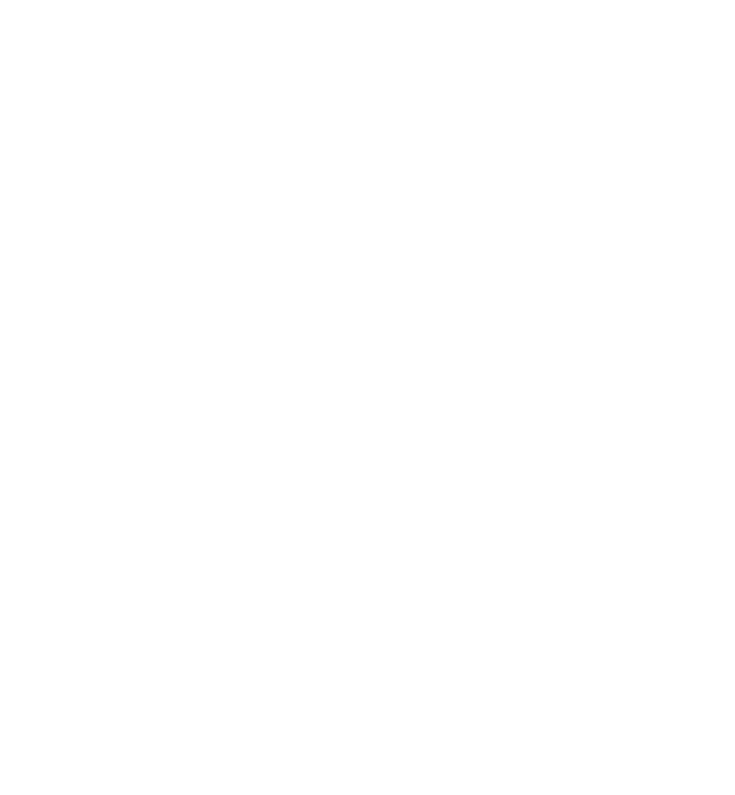
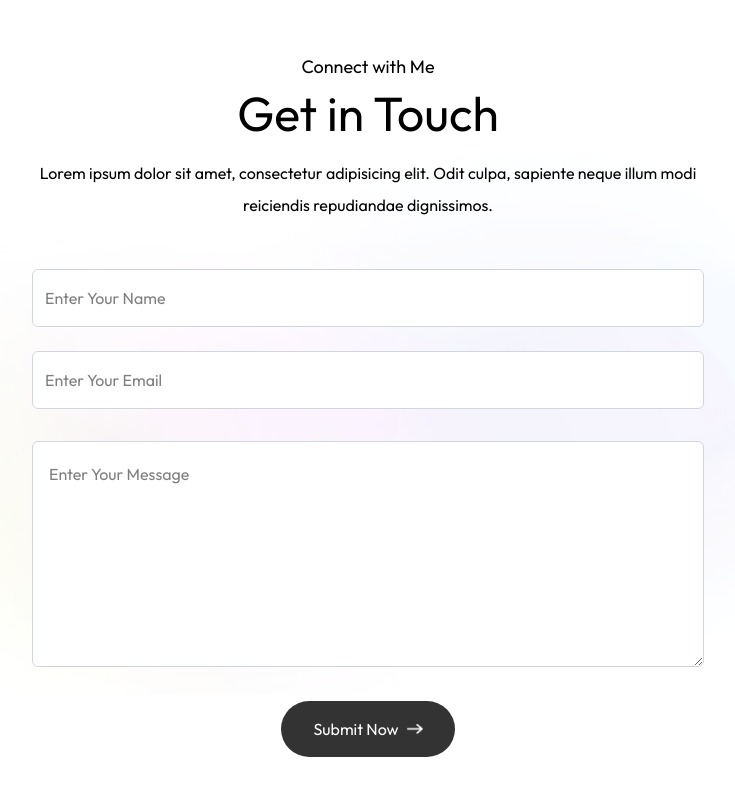
Before and after one commit to Anas1602/Next-JS-Portfolio, a Next.js app: page / in a window 1280 px wide. Shown: the part 3024-3819 px from the top of the page, without its empty margins (272-1007 px from the left). Before the commit the page ends 3037 px from the top, so only its background shows below. Built offline with nearby package versions, Linux system fonts and the light colour scheme; a web font is replaced by a local one.

Commit message:
Contact Form Added

```diff
--- /dev/null
+++ b/app/components/Contact.jsx
@@ -0,0 +1,48 @@
+import { assets } from "@/assets/assets";
+import Image from "next/image";
+import React from "react";
+
+const Contact = () => {
+  return (
+    <div
+      id="contact"
+      className="w-full px-[12%] py-10 scroll-mt-20 bg-[url('/footer-bg-color.png')] bg-no-repeat bg-center bg-[length:90%_auto]">
+      <h4 className="text-center mb-2 text-lg">Connect with Me</h4>
+      <h2 className="text-center text-5xl">Get in Touch</h2>
+      <p className="text-center max-w-2xl mx-auto mt-5 mb-12">
+        Lorem ipsum dolor sit amet, consectetur adipisicing elit. Odit culpa,
+        sapiente neque illum modi reiciendis repudiandae dignissimos.
+      </p>
+
+      <form className="max-w-2xl mx-auto">
+        <div className="grid gap-6 mt-10 mb-8">
+          <input
+            className="flex-1 p-3 outline-none border-[.5px] border-gray-300 rounded-md bg-white"
+            type="text"
+            placeholder="Enter Your Name"
+            required
+          />
+          <input
+            className="flex-1 p-3 outline-none border-[.5px] border-gray-300 rounded-md bg-white"
+            type="email"
+            placeholder="Enter Your Email"
+            required
+          />
+        </div>
+        <textarea
+          className="w-full p-4 outline-none border-[.5px] border-gray-300 rounded-md bg-white mb-6"
+          rows="6"
+          placeholder="Enter Your Message"
+          required></textarea>
+        <button
+          className="py-3 px-8 w-max flex items-center justify-between gap-2 bg-black/80 text-white rounded-full mx-auto hover:bg-black duration-500 cursor-pointer"
+          type="submit">
+          Submit Now{" "}
+          <Image src={assets.right_arrow_white} alt="" className="w-4" />
+        </button>
+      </form>
+    </div>
+  );
+};
+
+export default Contact;
--- a/app/components/Work.jsx
+++ b/app/components/Work.jsx
@@ -15,7 +15,7 @@ const Work = () => {
       <div className="grid grid-cols-1  md:grid-cols-2 lg:grid-cols-3 xl:grid-cols-4  gap-5 my-10">
         {workData.map((project, index) => (
           <div
-            className="aspect-square bg-no-repeat bg-cover bg-center rounded-lg relative cursor-pointer hover:-translate-y-1 duration-500 hover:shadow-xl cursor-pointer"
+            className="aspect-square bg-no-repeat bg-cover bg-center rounded-lg relative hover:-translate-y-1 duration-500 hover:shadow-xl cursor-pointer"
             key={index}
             style={{ backgroundImage: `url(${project.bgImage})` }}>
             <div className="bg-white w-10/12 rounded-md absolute bottom-5 left-1/2 -translate-x-1/2 py-3 px-5 flex items-center justify-between duration-500 hover:bottom-7">
--- a/app/page.js
+++ b/app/page.js
@@ -1,6 +1,7 @@
 "use client";
 
 import About from "./components/About";
+import Contact from "./components/Contact";
 import Header from "./components/Header";
 import NavBar from "./components/NavBar";
 import Services from "./components/Services";
@@ -14,6 +15,7 @@ export default function Home() {
       <About />
       <Services />
       <Work />
+      <Contact />
     </>
   );
 }
```
